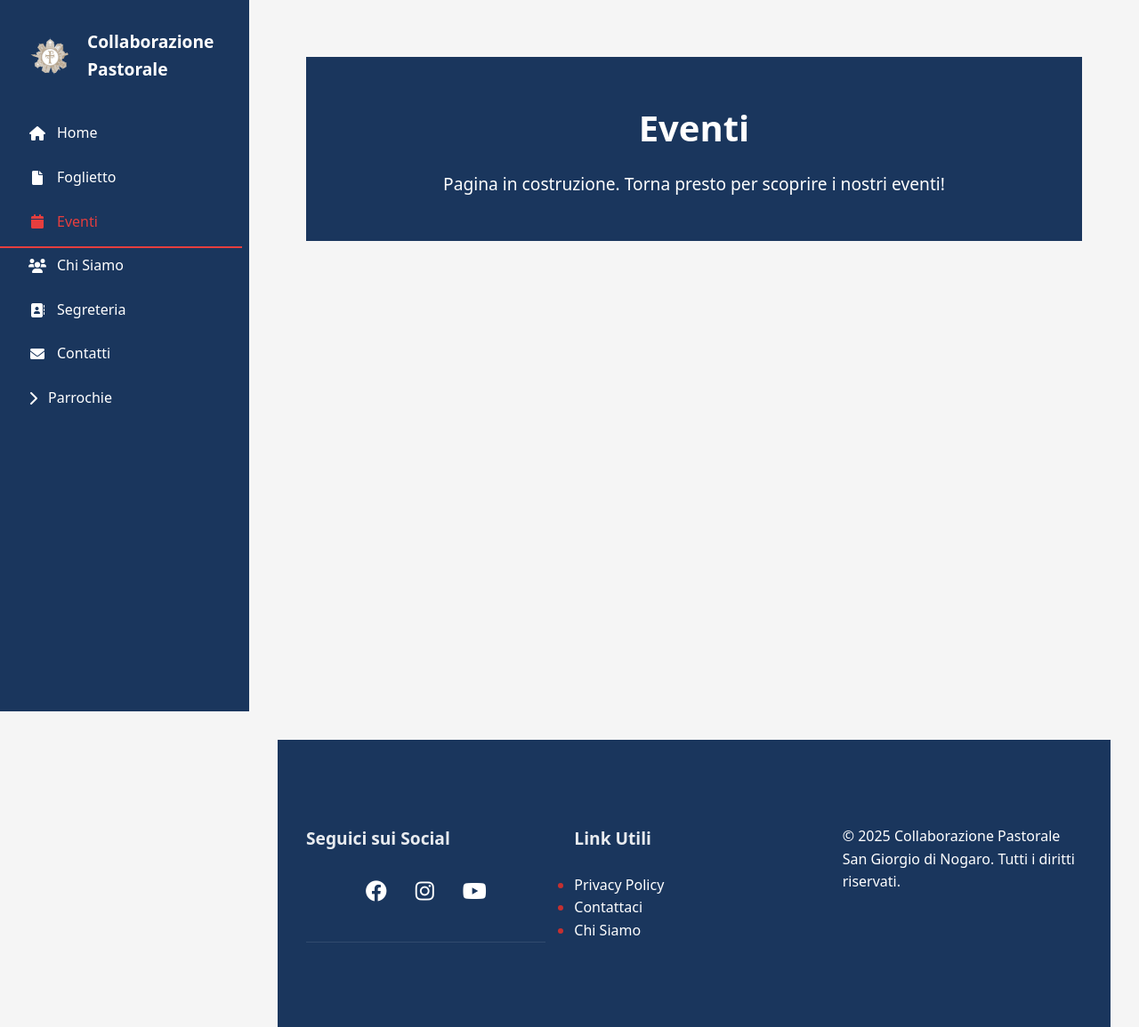
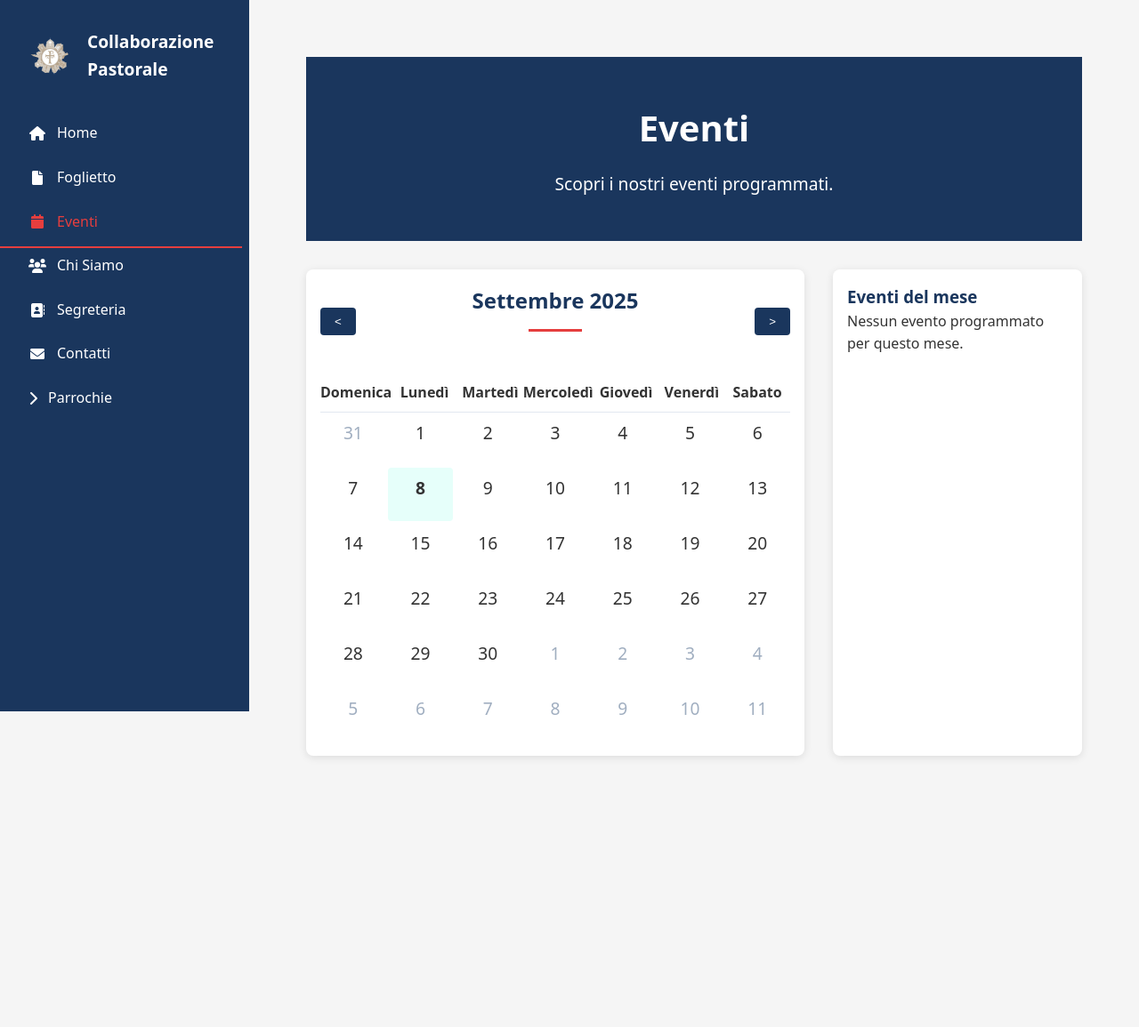
Before and after one commit to CoderXYZ7/CDGsite, a PHP site: page /eventi.html in a window 1280 px wide. Shown: the top 1155 px of the page at 89% size. Run offline with PHP 8.4, Linux system fonts and the light colour scheme; data comes from the database, SQL or seed files in the repository; both versions use the stored data as it was after the commit; data that the repository does not hold is empty.

Commit message:
- __SQLite database__ (`events.db`) with `events` table - Flexible configuration to switch to MySQL in the future by changing `$events_db_type` in `config.php`
- __RESTful API__ (`api/events.php`) supporting:

  - GET: Retrieve all events
  - POST: Create new events
  - PUT: Update events
  - DELETE: Delete events

- __Updated `pages/admin/adminEve.php`__:

  - Form to add events with title, description, date, time, place
  - Interactive calendar for date selection
  - Event list with edit/delete functionality
  - CSV export feature
  - Real-time sync with database

- __Updated `pages/eventi.html`__:

  - Monthly calendar view with event indicators
  - Events list for current month
  - Navigation between months
  - Responsive design

```diff
--- a/config.php
+++ b/config.php
@@ -1,5 +1,11 @@
 <?php
+// Enable error reporting for debugging
+error_reporting(E_ALL);
+ini_set('display_errors', 1);
+
 session_start();
+
+// Login database (MySQL)
 $host = "cpsangiorgio.it";
 $dbname = "ocpsange_login_system";
 $username = "ocpsange_login_user";
@@ -10,6 +16,22 @@ try {
     $db->setAttribute(PDO::ATTR_ERRMODE, PDO::ERRMODE_EXCEPTION);
 } catch(PDOException $e) {
     die("Connection failed: " . $e->getMessage());
+}
+
+// Events database (SQLite for now, can be switched to MySQL later)
+$events_db_type = "sqlite"; // Change to "mysql" for remote DB
+
+if ($events_db_type === "mysql") {
+    // Use same MySQL for events
+    $events_db = $db;
+} elseif ($events_db_type === "sqlite") {
+    $db_file = __DIR__ . "/events.db";
+    try {
+        $events_db = new PDO("sqlite:$db_file");
+        $events_db->setAttribute(PDO::ATTR_ERRMODE, PDO::ERRMODE_EXCEPTION);
+    } catch(PDOException $e) {
+        die("Events database connection failed: " . $e->getMessage());
+    }
 }
 
 function checkAuth() {
--- a/pages/admin/login.php
+++ b/pages/admin/login.php
@@ -1,9 +1,4 @@
 <?php include '../../config.php';
-// Start session securely
-session_start([
-    'cookie_secure' => true,
-    'cookie_httponly' => true
-]);
 
 // Generate CSRF token
 if (empty($_SESSION['csrf_token'])) {
--- a/pages/eventi.html
+++ b/pages/eventi.html
@@ -7,6 +7,153 @@
     <title>Collaborazione Pastorale - Eventi</title>
     <link rel="stylesheet" href="../static/css/styles.css">
     <link rel="stylesheet" href="https://cdnjs.cloudflare.com/ajax/libs/font-awesome/6.0.0/css/all.min.css">
+    <style>
+        .events-section {
+            display: grid;
+            grid-template-columns: 2fr 1fr;
+            gap: 2rem;
+            margin-top: 2rem;
+        }
+
+        .calendar-container {
+            background: white;
+            border-radius: 8px;
+            box-shadow: 0 2px 10px rgba(0,0,0,0.1);
+            padding: 1rem;
+        }
+
+        .calendar-header {
+            display: flex;
+            justify-content: space-between;
+            align-items: center;
+            margin-bottom: 1rem;
+        }
+
+        .calendar-header button {
+            background: #1a365d;
+            color: white;
+            border: none;
+            padding: 0.5rem 1rem;
+            border-radius: 4px;
+            cursor: pointer;
+        }
+
+        .calendar-header button:hover {
+            background: #2d3748;
+        }
+
+        .calendar-grid {
+            display: grid;
+            grid-template-rows: auto 1fr;
+        }
+
+        .day-names {
+            display: grid;
+            grid-template-columns: repeat(7, 1fr);
+            font-weight: bold;
+            text-align: center;
+            padding: 0.5rem 0;
+            border-bottom: 1px solid #e2e8f0;
+        }
+
+        .calendar-days {
+            display: grid;
+            grid-template-columns: repeat(7, 1fr);
+            grid-template-rows: repeat(6, 1fr);
+            gap: 2px;
+        }
+
+        .calendar-day {
+            padding: 0.5rem;
+            text-align: center;
+            border-radius: 4px;
+            cursor: pointer;
+            min-height: 60px;
+            display: flex;
+            flex-direction: column;
+            align-items: center;
+            justify-content: flex-start;
+        }
+
+        .calendar-day:hover {
+            background: #f7fafc;
+        }
+
+        .calendar-day.today {
+            background: #e6fffa;
+            font-weight: bold;
+        }
+
+        .calendar-day.other-month {
+            color: #a0aec0;
+        }
+
+        .calendar-day.has-events {
+            background: #fef5e7;
+        }
+
+        .calendar-day .day-number {
+            font-size: 1.2rem;
+            margin-bottom: 0.25rem;
+        }
+
+        .calendar-day .event-dot {
+            width: 6px;
+            height: 6px;
+            background: #e53e3e;
+            border-radius: 50%;
+            margin: 1px;
+        }
+
+        .events-list {
+            background: white;
+            border-radius: 8px;
+            box-shadow: 0 2px 10px rgba(0,0,0,0.1);
+            padding: 1rem;
+        }
+
+        .events-list h3 {
+            margin-top: 0;
+            color: #1a365d;
+        }
+
+        .event-item {
+            padding: 0.75rem;
+            border-left: 4px solid #e53e3e;
+            margin-bottom: 0.5rem;
+            background: #f7fafc;
+            border-radius: 4px;
+        }
+
+        .event-item h4 {
+            margin: 0 0 0.25rem 0;
+            color: #1a365d;
+        }
+
+        .event-item p {
+            margin: 0.25rem 0;
+            font-size: 0.9rem;
+        }
+
+        .event-date {
+            font-weight: bold;
+            color: #2d3748;
+        }
+
+        .event-time {
+            color: #4a5568;
+        }
+
+        .event-place {
+            color: #718096;
+        }
+
+        @media (max-width: 768px) {
+            .events-section {
+                grid-template-columns: 1fr;
+            }
+        }
+    </style>
 </head>
 <body>
     <!-- Navigation placeholder -->
@@ -16,7 +163,34 @@
         <div class="content">
             <section class="about-hero">
                 <h1>Eventi</h1>
-                <p class="lead">Pagina in costruzione. Torna presto per scoprire i nostri eventi!</p>
+                <p class="lead">Scopri i nostri eventi programmati.</p>
+            </section>
+
+            <section class="events-section">
+                <div class="calendar-container">
+                    <div class="calendar-header">
+                        <button id="prev-month"><</button>
+                        <h2 id="calendar-title"></h2>
+                        <button id="next-month">></button>
+                    </div>
+                    <div class="calendar-grid">
+                        <div class="day-names">
+                            <div>Domenica</div>
+                            <div>Lunedì</div>
+                            <div>Martedì</div>
+                            <div>Mercoledì</div>
+                            <div>Giovedì</div>
+                            <div>Venerdì</div>
+                            <div>Sabato</div>
+                        </div>
+                        <div id="calendar-days" class="calendar-days"></div>
+                    </div>
+                </div>
+
+                <div class="events-list">
+                    <h3>Eventi del mese</h3>
+                    <div id="events-list"></div>
+                </div>
             </section>
         </div>
     </main>
@@ -26,5 +200,136 @@
 
     <!-- Add components script -->
     <script src="../static/js/components.js"></script>
+
+    <script>
+        let currentDate = new Date();
+        let events = [];
+
+        // Load events from API
+        async function loadEvents() {
+            try {
+                const response = await fetch('../api/events.php');
+                const data = await response.json();
+                events = data.map(event => ({
+                    ...event,
+                    date: new Date(event.date)
+                }));
+                renderCalendar();
+                renderEventsList();
+            } catch (error) {
+                console.error('Error loading events:', error);
+            }
+        }
+
+        // Render calendar
+        function renderCalendar() {
+            const calendarTitle = document.getElementById('calendar-title');
+            const calendarDays = document.getElementById('calendar-days');
+
+            // Set title
+            const monthNames = ['Gennaio', 'Febbraio', 'Marzo', 'Aprile', 'Maggio', 'Giugno',
+                              'Luglio', 'Agosto', 'Settembre', 'Ottobre', 'Novembre', 'Dicembre'];
+            calendarTitle.textContent = `${monthNames[currentDate.getMonth()]} ${currentDate.getFullYear()}`;
+
+            // Clear previous days
+            calendarDays.innerHTML = '';
+
+            // Get first day of month and last day
+            const firstDay = new Date(currentDate.getFullYear(), currentDate.getMonth(), 1);
+            const lastDay = new Date(currentDate.getFullYear(), currentDate.getMonth() + 1, 0);
+            const startDate = new Date(firstDay);
+            startDate.setDate(startDate.getDate() - firstDay.getDay());
+
+            // Generate 42 days (6 weeks)
+            for (let i = 0; i < 42; i++) {
+                const day = new Date(startDate);
+                day.setDate(startDate.getDate() + i);
+
+                const dayElement = document.createElement('div');
+                dayElement.className = 'calendar-day';
+
+                if (day.getMonth() !== currentDate.getMonth()) {
+                    dayElement.classList.add('other-month');
+                }
+
+                if (day.toDateString() === new Date().toDateString()) {
+                    dayElement.classList.add('today');
+                }
+
+                // Check if day has events
+                const dayEvents = events.filter(event =>
+                    event.date.toDateString() === day.toDateString()
+                );
+
+                if (dayEvents.length > 0) {
+                    dayElement.classList.add('has-events');
+                    // Add dots for events
+                    for (let j = 0; j < Math.min(dayEvents.length, 3); j++) {
+                        const dot = document.createElement('div');
+                        dot.className = 'event-dot';
+                        dayElement.appendChild(dot);
+                    }
+                }
+
+                const dayNumber = document.createElement('div');
+                dayNumber.className = 'day-number';
+                dayNumber.textContent = day.getDate();
+                dayElement.appendChild(dayNumber);
+
+                calendarDays.appendChild(dayElement);
+            }
+        }
+
+        // Render events list
+        function renderEventsList() {
+            const eventsList = document.getElementById('events-list');
+            eventsList.innerHTML = '';
+
+            // Filter events for current month
+            const monthEvents = events.filter(event =>
+                event.date.getMonth() === currentDate.getMonth() &&
+                event.date.getFullYear() === currentDate.getFullYear()
+            );
+
+            if (monthEvents.length === 0) {
+                eventsList.innerHTML = '<p>Nessun evento programmato per questo mese.</p>';
+                return;
+            }
+
+            // Sort by date
+            monthEvents.sort((a, b) => a.date - b.date);
+
+            monthEvents.forEach(event => {
+                const eventItem = document.createElement('div');
+                eventItem.className = 'event-item';
+
+                eventItem.innerHTML = `
+                    <h4>${event.title}</h4>
+                    <p class="event-date">${event.date.toLocaleDateString('it-IT')}</p>
+                    <p class="event-time">Ora: ${event.time}</p>
+                    <p class="event-place">Luogo: ${event.place}</p>
+                    <p>${event.description}</p>
+                `;
+
+                eventsList.appendChild(eventItem);
+            });
+        }
+
+        // Event listeners
+        document.getElementById('prev-month').addEventListener('click', () => {
+            currentDate.setMonth(currentDate.getMonth() - 1);
+            renderCalendar();
+            renderEventsList();
+        });
+
+        document.getElementById('next-month').addEventListener('click', () => {
+            currentDate.setMonth(currentDate.getMonth() + 1);
+            renderCalendar();
+            renderEventsList();
+        });
+
+        // Initialize
+        window.onload = loadEvents;
+    </script>
 </body>
 </html>
```
Also changed, not shown: api/events.php (added, +82 -0 lines), db_init.php (added, +25 -0 lines), pages/admin/adminEve.php (+102 -21 lines), events.db (added).
